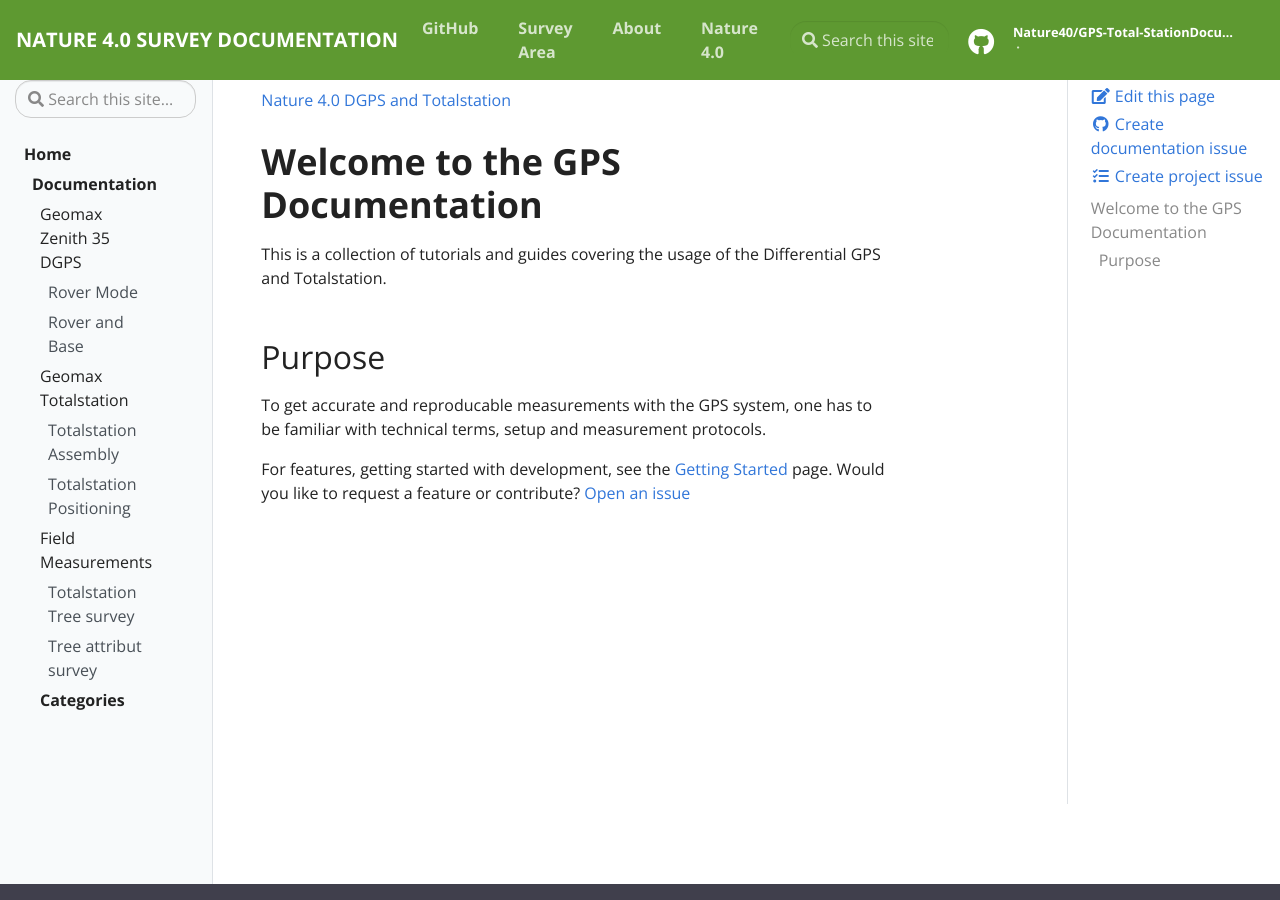
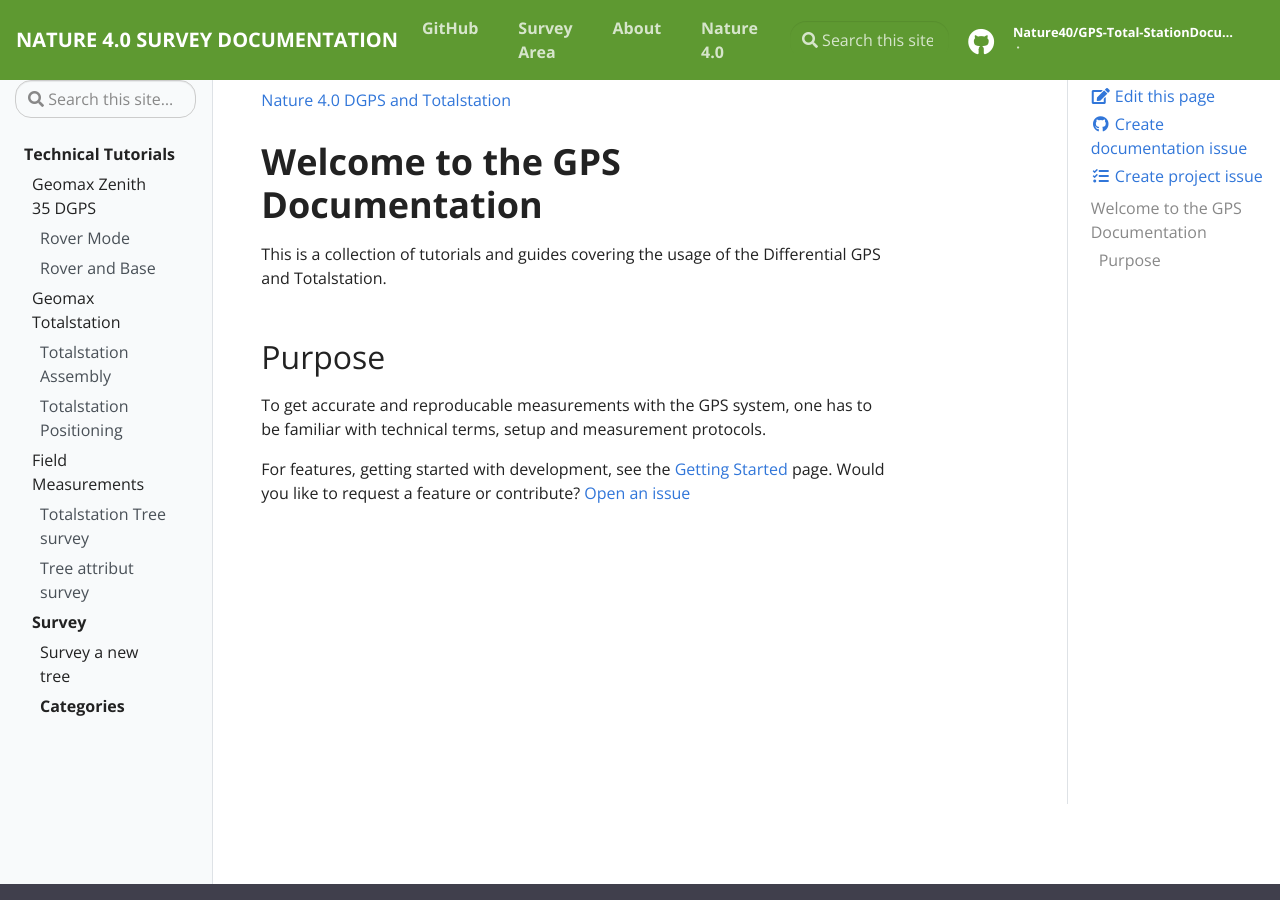
Before and after one commit to Nature40/GNSSTotalstationForHighAccuracyForestMonitoring, a Jekyll site: the page built from pages/index.md, in a window 1280 px wide and 900 px high. Built offline with Jekyll 4.4.1, drawn with Linux system fonts in a browser that asks for light colours.

Commit message:
added collection for survey tutorials

```diff
--- a/_config.yml
+++ b/_config.yml
@@ -70,6 +70,9 @@ collections:
   docs:
     output: true
     permalink: /:collection/:path
+  survey:
+    output: true
+    permalink: /:collection/:path
 
 # Defaults
 defaults:
--- a/_data/toc.yml
+++ b/_data/toc.yml
@@ -1,8 +1,4 @@
-
-- title: Home
-  url: /
-
-- title: Documentation
+- title: Technical Tutorials
   url: docs
   links:
     - title: Geomax Zenith 35 DGPS
@@ -27,5 +23,13 @@
         - title: Tree attribut survey
           url: tree-attribut-survey
 
+- title: Survey
+  url: survey
+  links:
+    - title: Survey a new tree
+      url: tree-survey
+
+
+
 - title: Categories
   url: tags
```
